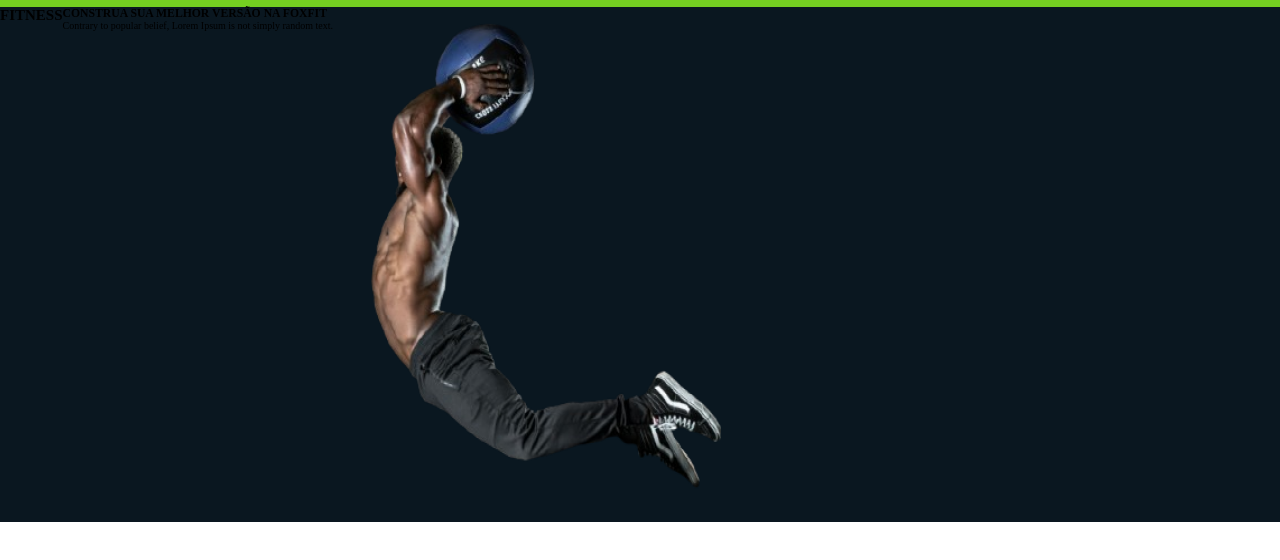
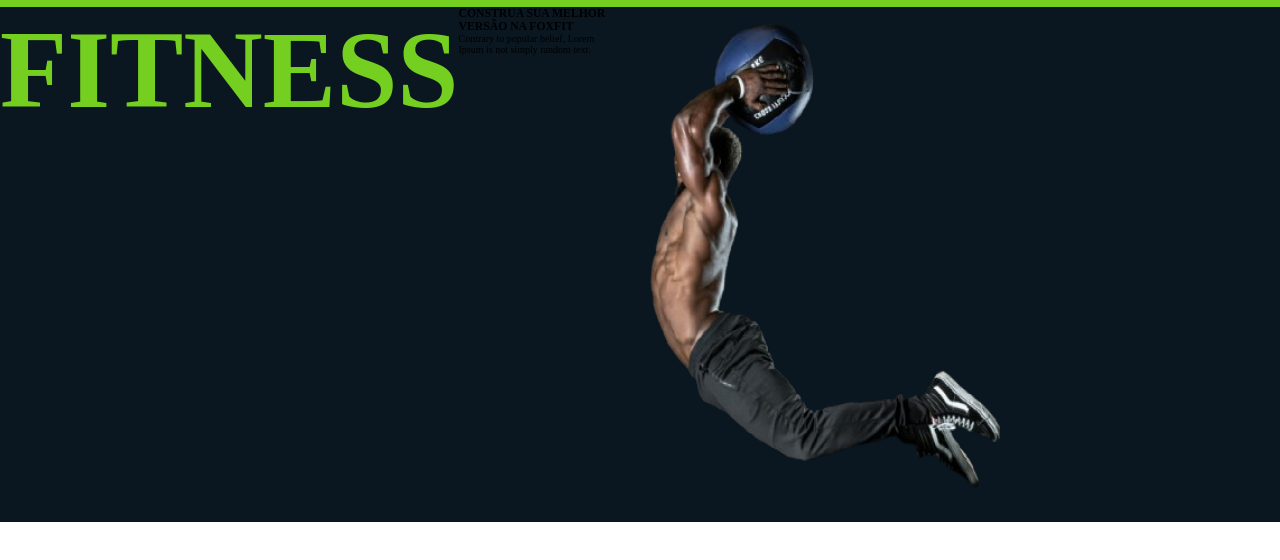
Before and after one commit to cimerx22/Academy, a plain HTML site: page public/index.html in a window 1280 px wide. Shown: the part 40-600 px from the top of the page. Drawn offline with Linux system fonts and the light colour scheme; a web font is replaced by a local one.

Commit message:
update css

```diff
--- a/src/style/style.css
+++ b/src/style/style.css
@@ -107,6 +107,12 @@ main .hero .content-hero {
 	display: flex;
 }
 
+main .hero .content-hero .text-hero h1{
+  font-size: 11.0rem;
+  color: transparent;
+  text-shadow: 0 0 0 var(--green-dark);
+}
+
 /* media query */
 
 
```
